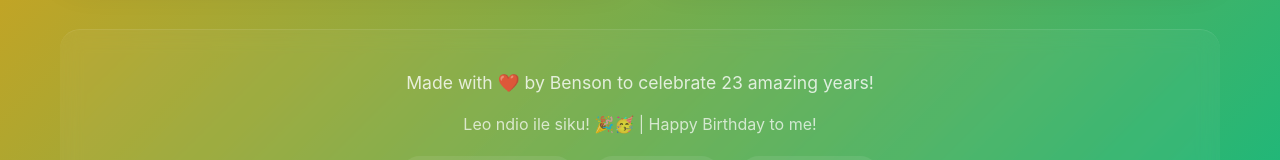
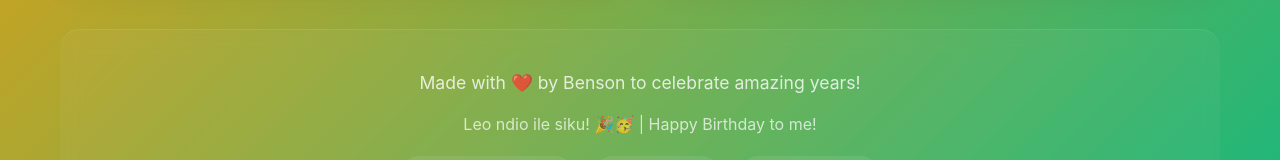
Before and after one commit to Mamoshi572/birthday-project, a Next.js app: page / in a window 1280 px wide. Shown: the part 1036-1196 px from the top of the page. Built offline with nearby package versions, Linux system fonts and the light colour scheme.

Commit message:
added changes on wishes and gifts

```diff
--- a/app/page.tsx
+++ b/app/page.tsx
@@ -1030,7 +1030,7 @@ export default function Home() {
                 ))}
               </div>
               <p style={{ fontSize: '1.1rem', opacity: 0.9 }}>
-                Click to light {candlesLit}/{age} candles! {candlesLit === age && '🎉 All candles lit!'}
+                Click to light all candles!  '🎉 All candles lit!'
               </p>
             </div>
 
@@ -1174,7 +1174,7 @@ export default function Home() {
           backdropFilter: 'blur(10px)'
         }}>
           <div style={{ marginBottom: '15px', fontSize: '1.1rem' }}>
-            Made with ❤️ by Benson to celebrate {age} amazing years!
+            Made with ❤️ by Benson to celebrate amazing years!
           </div>
           <div style={{ marginBottom: '20px', fontSize: '1rem', opacity: 0.9 }}>
             Leo ndio ile siku! 🎉🥳 | Happy Birthday to me!
```
